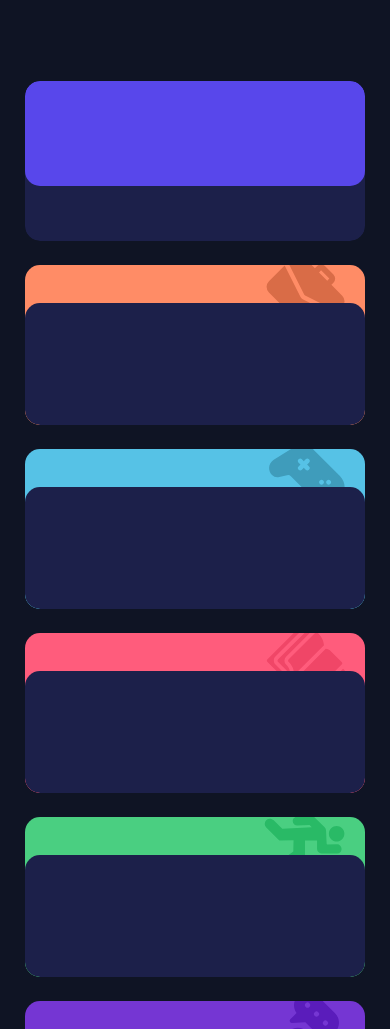
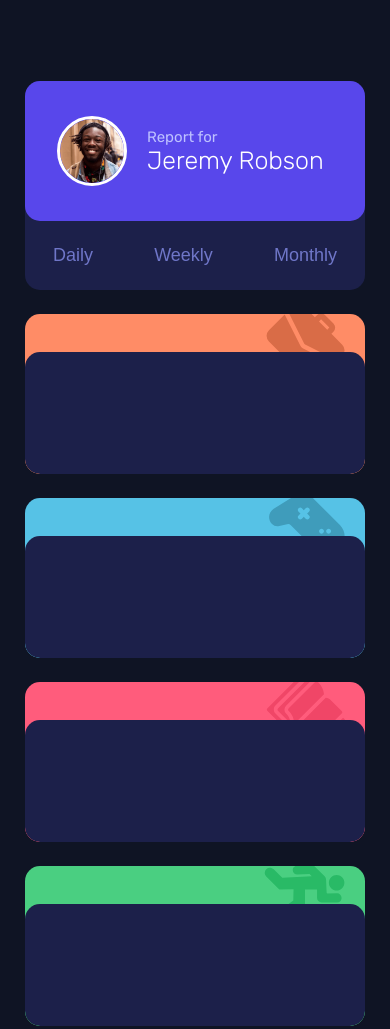
Before and after one commit to delroscol98/time-tracking-dashboard, a plain HTML site: page src/index.html in a window 390 px wide. Shown: the top 1029 px of the page. Drawn offline with Linux system fonts and the light colour scheme.

Commit message:
HTML and CSS modified --> User (mobile)

```diff
--- a/src/index.html
+++ b/src/index.html
@@ -20,9 +20,22 @@
   </head>
   <body>
     <main>
-      <section id="user" class="container user-container">
+      <section id="user" class="user-container">
         <section class="user-main">
-          <section class="user-background"></section>
+          <section class="user-background">
+            <img src="./images/image-jeremy.png" alt="user image" />
+            <h1 class="text-sm font-normal">
+              Report for <br />
+              <span aria-labelledby="user name" class="text-md font-light"
+                >Jeremy Robson</span
+              >
+            </h1>
+          </section>
+          <section class="user-buttons">
+            <button class="text-base">Daily</button>
+            <button class="text-base">Weekly</button>
+            <button class="text-base">Monthly</button>
+          </section>
         </section>
       </section>
       <article id="work" class="container work-background">
@@ -34,44 +47,44 @@
         />
       </article>
       <article id="play" class="container play-background">
-        <article class="container-main"></article>
         <img
           class="icon play-icon"
           src="./images/icon-play.svg"
           alt="play icon"
         />
+        <article class="container-main"></article>
       </article>
       <article id="study" class="container study-background">
-        <article class="container-main"></article>
         <img
           class="icon study-icon"
           src="./images/icon-study.svg"
           alt="study icon"
         />
+        <article class="container-main"></article>
       </article>
       <article id="exercise" class="container exercise-background">
-        <article class="container-main"></article>
         <img
           class="icon exercise-icon"
           src="./images/icon-exercise.svg"
           alt="exercise icon"
         />
+        <article class="container-main"></article>
       </article>
       <article id="social" class="container social-background">
-        <article class="container-main"></article>
         <img
           class="icon social-icon"
           src="./images/icon-social.svg"
           alt="social icon"
         />
+        <article class="container-main"></article>
       </article>
       <article id="self-care" class="container self-care-background">
-        <article class="container-main"></article>
         <img
           class="icon self-care-icon"
           src="./images/icon-self-care.svg"
           alt="self-care icon"
         />
+        <article class="container-main"></article>
       </article>
     </main>
   </body>
--- a/src/style.css
+++ b/src/style.css
@@ -44,6 +44,7 @@
   --neutral-dark-blue: hsl(235, 45%, 20%);
   --neutral-desaturated-blue: hsl(235, 45%, 61%);
   --neutral-pale-blue: hsl(236, 100%, 87%);
+  --neutral-white: hsl(0, 0%, 100%);
 }
 
 /* CSS boilerplate */
@@ -60,7 +61,7 @@ html {
   font-size: 62.5%;
   font-family: "Rubik", sans-serif;
   background: var(--neutral-very-dark-blue);
-  color: hsl(0, 0%, 100%);
+  color: var(--neutral-white);
 }
 
 body {
@@ -69,20 +70,38 @@ body {
 
 /* User Utility Classes */
 
-.user-container {
-  height: 20.3rem;
-}
-
-.user-background {
-  background: var(--primary-blue);
-  height: 65.517%;
-  border-radius: 1.5rem;
-}
-
 .user-main {
   background: var(--neutral-dark-blue);
   border-radius: 1.5rem;
-  height: inherit;
+}
+.user-background {
+  background: var(--primary-blue);
+  border-radius: 1.5rem;
+  display: flex;
+  gap: 2rem;
+  padding: 3.5rem 0 3.5rem 3.2rem;
+}
+
+.user-background img {
+  width: 7rem;
+  height: 7rem;
+  border-radius: 50%;
+  border: 3px solid var(--neutral-white);
+}
+
+.user-background h1 {
+  color: var(--neutral-pale-blue);
+  align-self: center;
+}
+
+.user-background h1 span {
+  color: var(--neutral-white);
+}
+
+.user-buttons {
+  display: flex;
+  justify-content: space-between;
+  padding: 2.4rem 2.8rem;
 }
 
 /* Utility Classes */
@@ -139,6 +158,20 @@ body {
   z-index: 1;
 }
 
+button {
+  border: none;
+  background: none;
+  color: var(--neutral-desaturated-blue);
+}
+
+button:hover {
+  cursor: pointer;
+}
+
+button:active {
+  color: var(--neutral-white);
+}
+
 /* Custom Styling */
 main {
   width: min(87.2%, 111rem);
```
